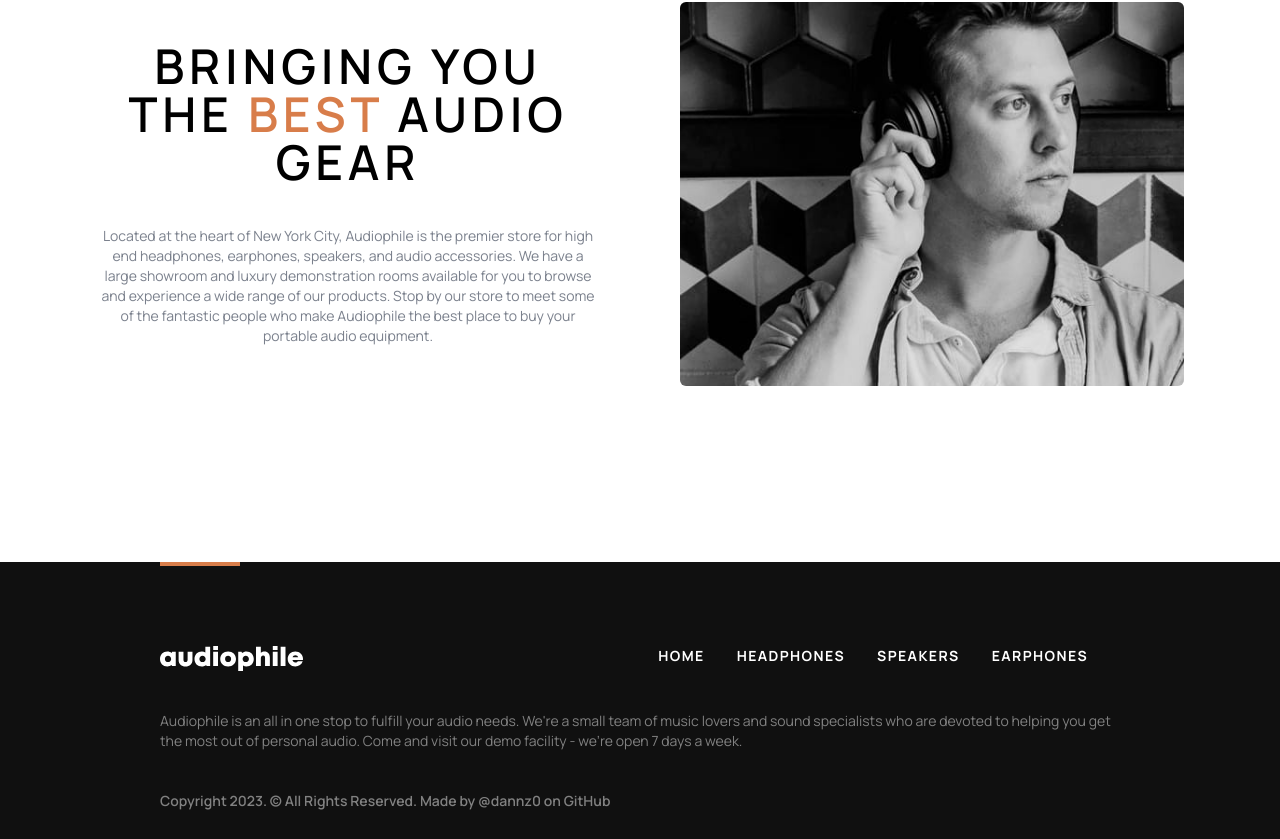
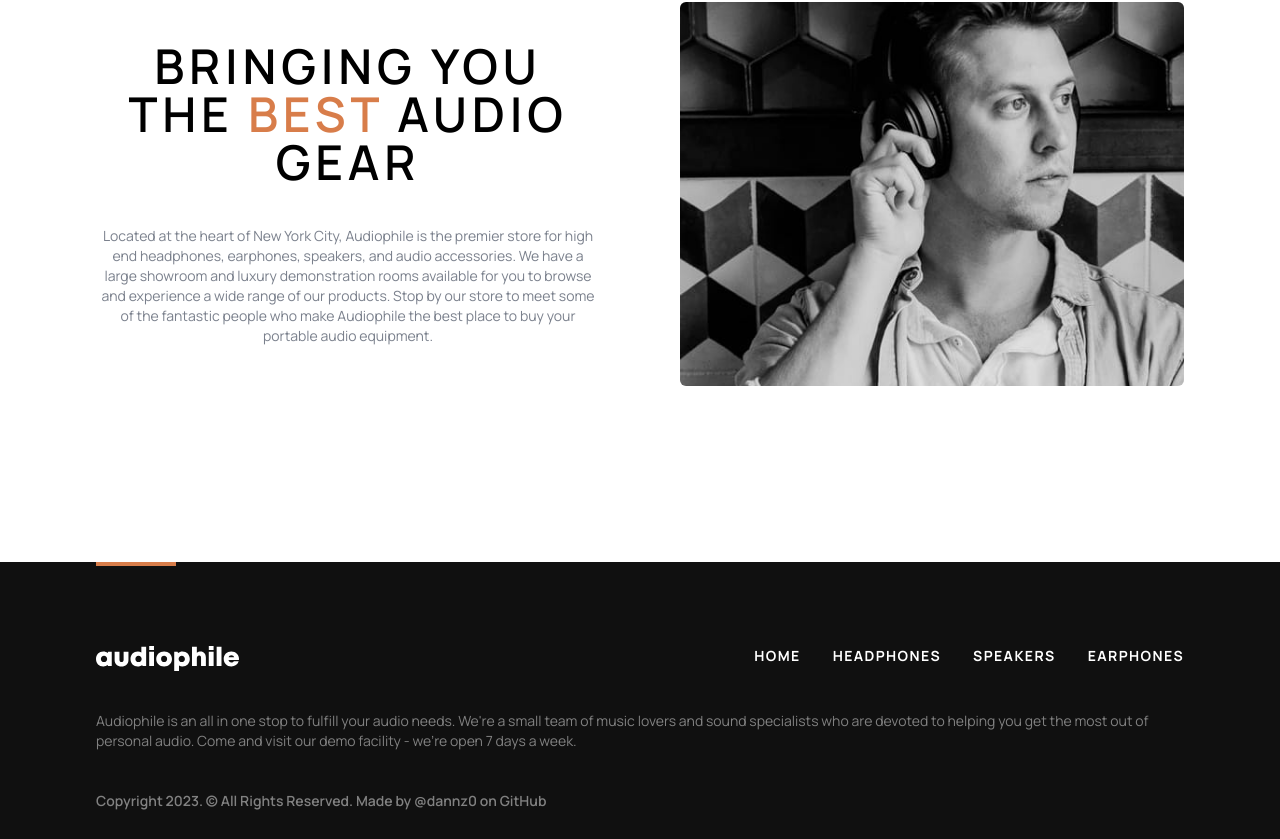
Before and after one commit to dannz0/Full-eCommerce-React, a React (Vite) app: page / in a window 1280 px wide. Shown: the part 2881-3720 px from the top of the page. Built offline with nearby package versions, Linux system fonts and the light colour scheme; no server answers; some icons are missing.

Commit message:
some bug fixes

```diff
--- a/src/components/Footer.jsx
+++ b/src/components/Footer.jsx
@@ -6,7 +6,7 @@ import NavLinks from './NavLinks';
 
 const Footer = () => {
   return (
-    <footer className='relative flex flex-col items-center bg-cusBlack md:px-10 lg:px-40 '>
+    <footer className='relative flex flex-col items-center bg-cusBlack section-padding '>
       <div className='w-20 h-1 bg-cusOrangeDark md:self-start'></div>
       {/* ORANGE BORDER */}
       <div className='flex flex-col items-center w-full gap-10 px-4 pt-10 mt-10 py-7 md:px-0 md:items-start'>
@@ -24,7 +24,7 @@ const Footer = () => {
           <img src={logo} alt='audiophile logo' loading='lazy' />
         </button>
         {/* NAVIGATION LINKS */}
-        <div className='flex flex-col items-center gap-8 text-sm md:flex-row lg:absolute lg:right-48'>
+        <div className='flex flex-col items-center gap-8 text-sm md:flex-row lg:absolute lg:right-24 xl:right-72'>
           <NavLinks />
         </div>
         {/* COMPANY TEXT */}
@@ -42,7 +42,7 @@ const Footer = () => {
             GitHub
           </p>
 
-          <div className='flex justify-center gap-6 md:justify-between lg:absolute lg:right-48 lg:top-52 xl:top-48'>
+          <div className='flex justify-center gap-6 md:justify-between lg:absolute lg:right-24 lg:top-52 xl:top-48 xl:right-72'>
             <a href='#' className='social-links'>
               <Facebook className='hover:fill-cusOrangeDark' />
             </a>
```
